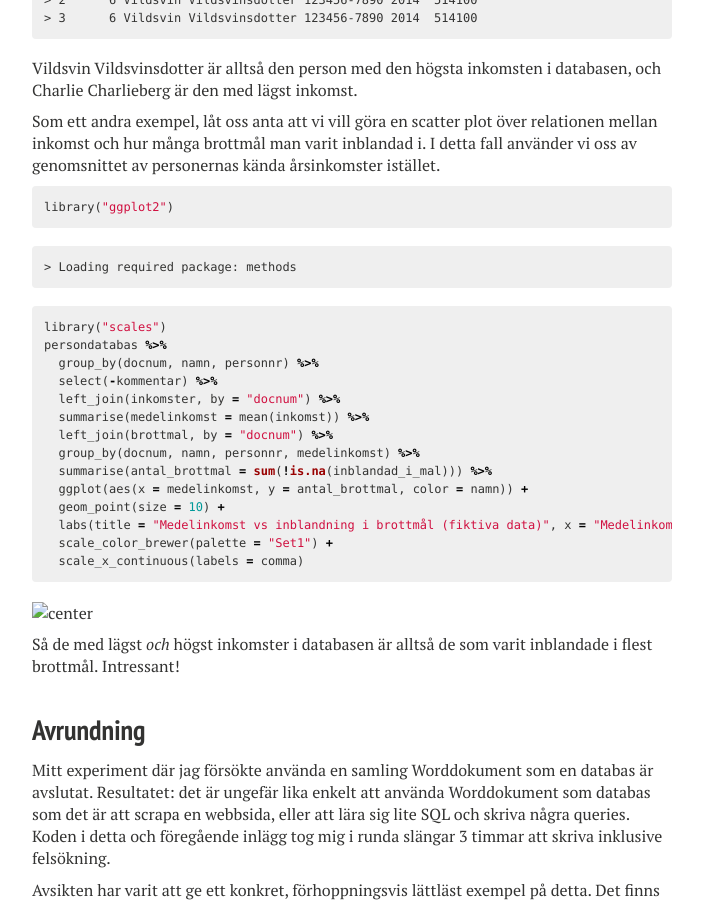
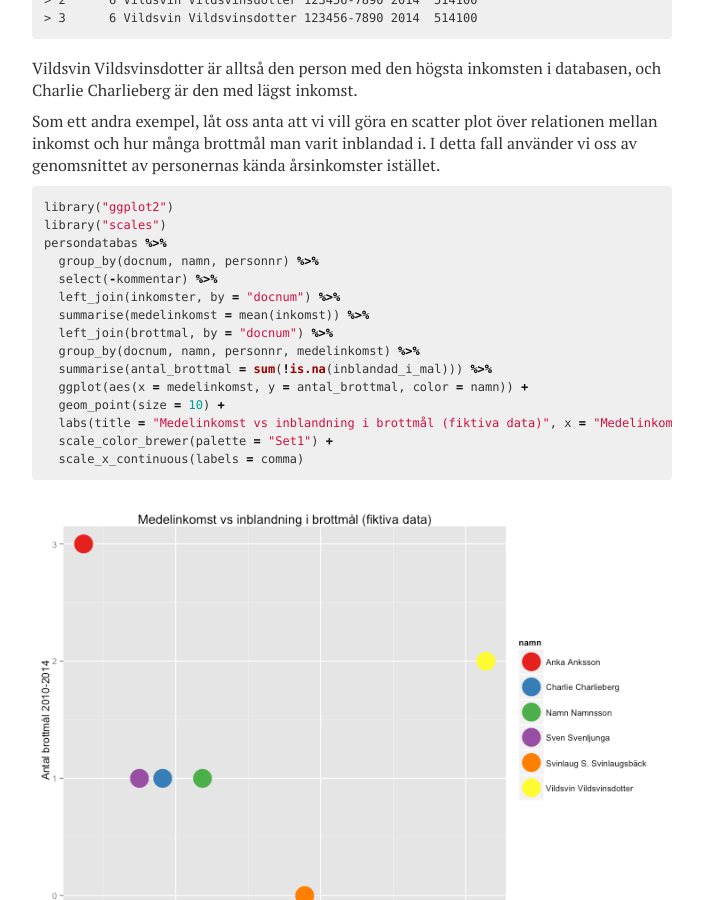
Before and after one commit to LCHansson/LCHansson.github.io, a Jekyll site: the page built from _posts/2015-01-21-Hogsta-Forvaltningsdomstolen-och-Worddatabaser-del-3.md, in a window 1280 px wide and 900 px high, scrolled down 6559 px. Shown: the whole window, without its empty margins (288-991 px from the left). Built offline with Jekyll 4.4.1, drawn with Linux system fonts in a browser that asks for light colours; nearby versions of some CDN libraries; comment, search, counter and statistics services are not loaded.

Commit message:
Image fix?

````diff
--- a/_knitr/2015-01-21-Hogsta-Forvaltningsdomstolen-och-Worddatabaser-del-3.Rmd
+++ b/_knitr/2015-01-21-Hogsta-Forvaltningsdomstolen-och-Worddatabaser-del-3.Rmd
@@ -227,7 +227,7 @@ Vildsvin Vildsvinsdotter är alltså den person med den högsta inkomsten i data
 
 Som ett andra exempel, låt oss anta att vi vill göra en scatter plot över relationen mellan inkomst och hur många brottmål man varit inblandad i. I detta fall använder vi oss av genomsnittet av personernas kända årsinkomster istället.
 
-```{r, fig.width=10}
+```{r, fig.width=10, message=FALSE}
 library("ggplot2")
 library("scales")
 persondatabas %>%
@@ -243,6 +243,7 @@ persondatabas %>%
   labs(title = "Medelinkomst vs inblandning i brottmål (fiktiva data)", x = "Medelinkomst", y = "Antal brottmål 2010-2014") +
   scale_color_brewer(palette = "Set1") +
   scale_x_continuous(labels = comma)
+
 ```
 
 Så de med lägst _och_ högst inkomster i databasen är alltså de som varit inblandade i flest brottmål. Intressant!
--- a/_posts/2015-01-21-Hogsta-Forvaltningsdomstolen-och-Worddatabaser-del-3.md
+++ b/_posts/2015-01-21-Hogsta-Forvaltningsdomstolen-och-Worddatabaser-del-3.md
@@ -342,17 +342,6 @@ Som ett andra exempel, låt oss anta att vi vill göra en scatter plot över rel
 
 {% highlight r %}
 library("ggplot2")
-{% endhighlight %}
-
-
-
-{% highlight text %}
-> Loading required package: methods
-{% endhighlight %}
-
-
-
-{% highlight r %}
 library("scales")
 persondatabas %>%
   group_by(docnum, namn, personnr) %>%
````
Also changed, not shown: fig/2015-01-21-Hogsta-Forvaltningsdomstolen-och-Worddatabaser-del-3/unnamed-chunk-13-1.png (added).
